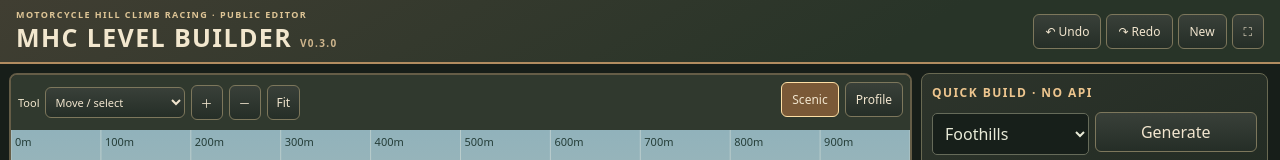
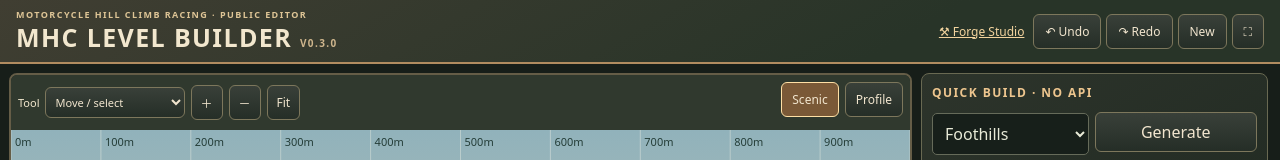
Before and after one commit to brockyourworld420/MHC-Level-Builder, a plain HTML site: page index.html in a window 1280 px wide. Shown: the top 160 px of the page. Drawn offline with Linux system fonts and the light colour scheme.

Commit message:
Link Forge Studio from public level editor

```diff
--- a/index.html
+++ b/index.html
@@ -17,7 +17,7 @@ header{display:flex;align-items:center;justify-content:space-between;gap:12px;ba
 <body>
 <header>
  <div><div class="eyebrow">MOTORCYCLE HILL CLIMB RACING · PUBLIC EDITOR</div><h1>MHC LEVEL BUILDER <small>v0.3.0</small></h1></div>
- <div class="actions"><button id="undo" title="Undo (Ctrl+Z)">↶ Undo</button><button id="redo" title="Redo (Ctrl+Shift+Z)">↷ Redo</button><button id="new" title="Start from new course">New</button><button id="fullscreen" title="Toggle fullscreen">⛶</button></div>
+ <div class="actions"><a href="asset-studio/" style="display:inline-flex;align-items:center;align-self:center;color:#f3d49e;font-size:12px;white-space:nowrap;margin-right:4px">⚒ Forge Studio</a><button id="undo" title="Undo (Ctrl+Z)">↶ Undo</button><button id="redo" title="Redo (Ctrl+Shift+Z)">↷ Redo</button><button id="new" title="Start from new course">New</button><button id="fullscreen" title="Toggle fullscreen">⛶</button></div>
 </header>
 <main>
  <section class="workspace" aria-label="Level building area">
```
